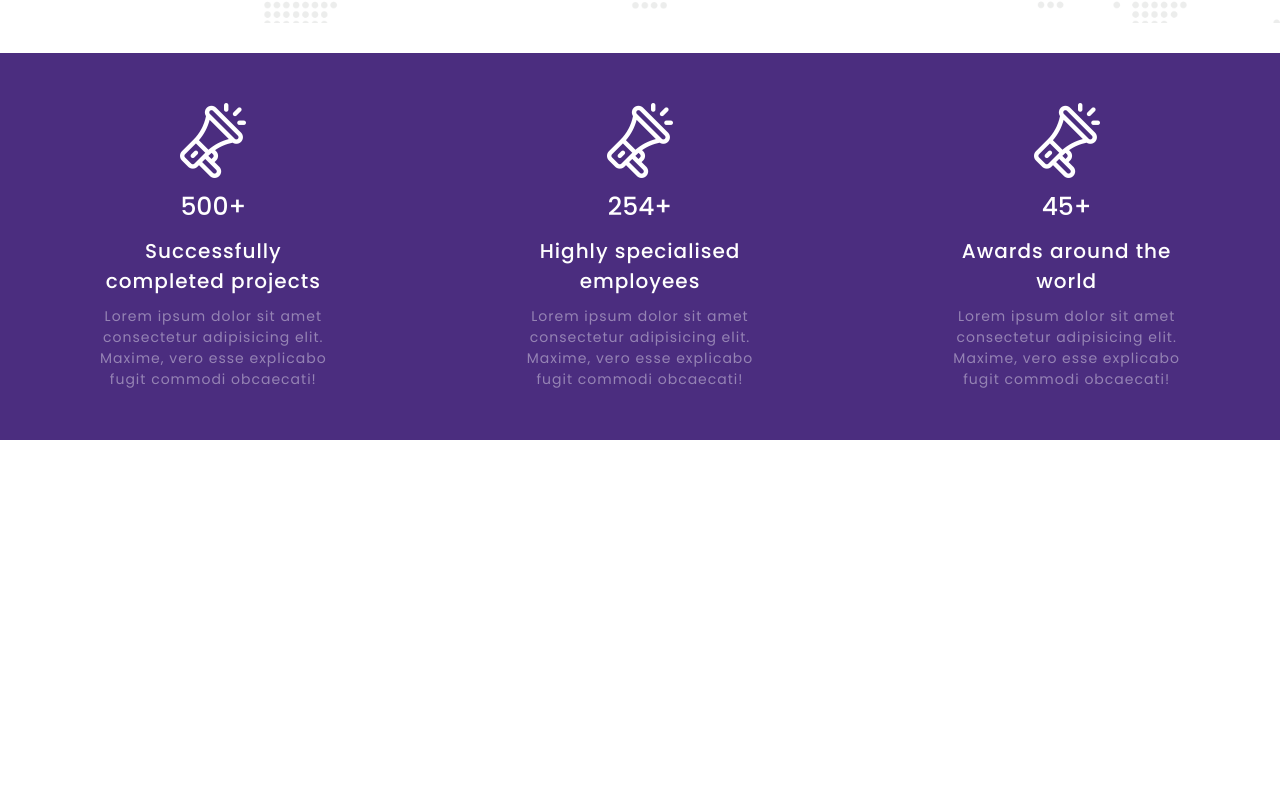
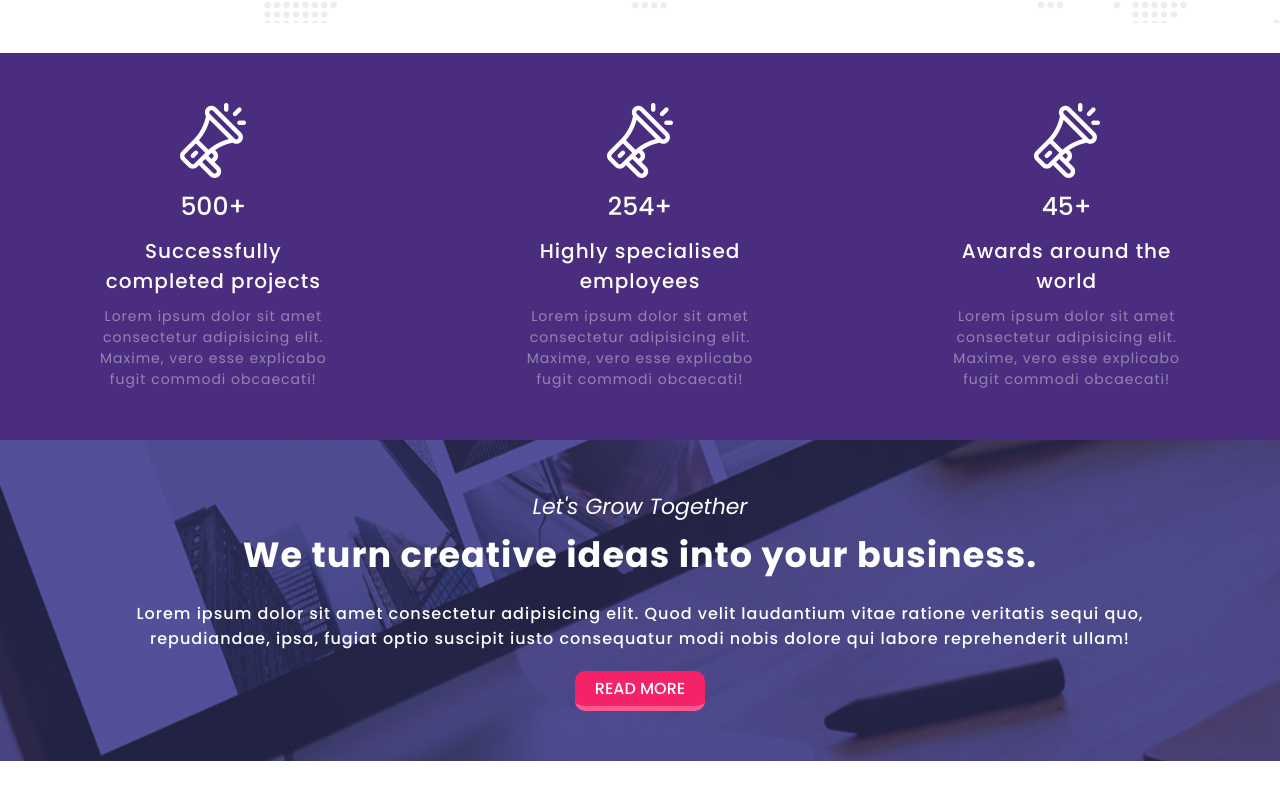
Before and after one commit to iamsaikatrahman/creative-agency, a plain HTML site: page index.html in a window 1280 px wide. Shown: the part 446-1246 px from the top of the page. Drawn offline with Linux system fonts and the light colour scheme.

Commit message:
story section addedd

```diff
--- a/css/style.css
+++ b/css/style.css
@@ -55,7 +55,6 @@ a {
   color: #fff;
   border-radius: 1rem;
   border-bottom: 0.5rem solid var(--pink-color);
-  box-shadow: 5px 5px 20px 0 rgb(168, 168, 168);
 }
 /* --------------- About Section ---------------------- */
 .about {
@@ -109,7 +108,7 @@ a {
 .achievment-content {
   display: grid;
   grid-template-columns: repeat(3, 1fr);
-  margin: 3rem 0;
+  margin-top: 3rem;
 }
 .achievement-box {
   background-color: var(--achievement-color);
@@ -136,6 +135,35 @@ a {
   letter-spacing: 0.1rem;
   color: #9583b4;
   font-weight: 400;
+}
+/* ------------------- Story Section -------------- */
+.story-section {
+  background-image: url("../images/story-bg.jpg");
+  background-position: center;
+  background-repeat: no-repeat;
+}
+.story-content {
+  text-align: center;
+  color: #fff;
+  padding: 5rem 10rem;
+}
+.story-content h3 {
+  font-size: 2.2rem;
+  font-weight: 400;
+  color: #fff;
+  font-style: italic;
+}
+.story-content h1 {
+  font-size: 3.5rem;
+  font-weight: 700;
+  letter-spacing: 0.1rem;
+  margin: 0.5rem 0;
+}
+.story-content p {
+  font-size: 1.6rem;
+  font-weight: 500;
+  letter-spacing: 0.1rem;
+  margin: 2rem 0;
 }
 /* --------- Media Quries ------------ */
 /* Extra small devices (phones, 600px and down) */
@@ -178,6 +206,21 @@ a {
   .achievement-box {
     padding: 5rem 5rem;
   }
+  /* ------------------- Story Section -------------- */
+  .story-content {
+    margin-top: -0.5rem;
+    padding: 5rem 5rem;
+  }
+  .story-content h3 {
+    font-size: 1.8rem;
+  }
+  .story-content h1 {
+    font-size: 2rem;
+  }
+  .story-content p {
+    font-size: 1.2rem;
+    line-height: 2rem;
+  }
 }
 
 /* Small devices (portrait tablets and large phones, 600px and up) */
@@ -217,6 +260,13 @@ a {
   .achievment-content {
     grid-template-columns: repeat(1, 1fr);
   }
+  /* ------------------- Story Section -------------- */
+  .story-content {
+    padding: 5rem;
+  }
+  .story-content h1 {
+    font-size: 2.5rem;
+  }
 }
 
 /* Medium devices (landscape tablets, 768px and up) */
@@ -253,6 +303,10 @@ a {
   .achievement-box {
     padding: 5rem 2rem;
   }
+  /* ------------------- Story Section -------------- */
+  .story-content {
+    padding: 5rem;
+  }
 }
 
 /* Large devices (laptops/desktops, 992px and up) */
--- a/index.html
+++ b/index.html
@@ -73,6 +73,18 @@
 
         </section>
         <!-- ------------------ Achievement Section End----------------- -->
+        <!-- --------------- Story Section --------------------- -->
+        <section class="story-section">
+            <div class="story-content">
+                <h3>Let's Grow Together</h3>
+                <h1>We turn creative ideas into your business.</h1>
+                <p>Lorem ipsum dolor sit amet consectetur adipisicing elit. Quod velit laudantium vitae ratione
+                    veritatis sequi quo, repudiandae, ipsa, fugiat optio suscipit iusto consequatur modi nobis dolore
+                    qui labore reprehenderit ullam!</p>
+                <a href="#" class="btn btn-primary">READ MORE</a>
+            </div>
+        </section>
+        <!-- --------------- Story Section End --------------------- -->
     </main>
 </body>
 
```
Also changed, not shown: images/story-bg.jpg (added).
